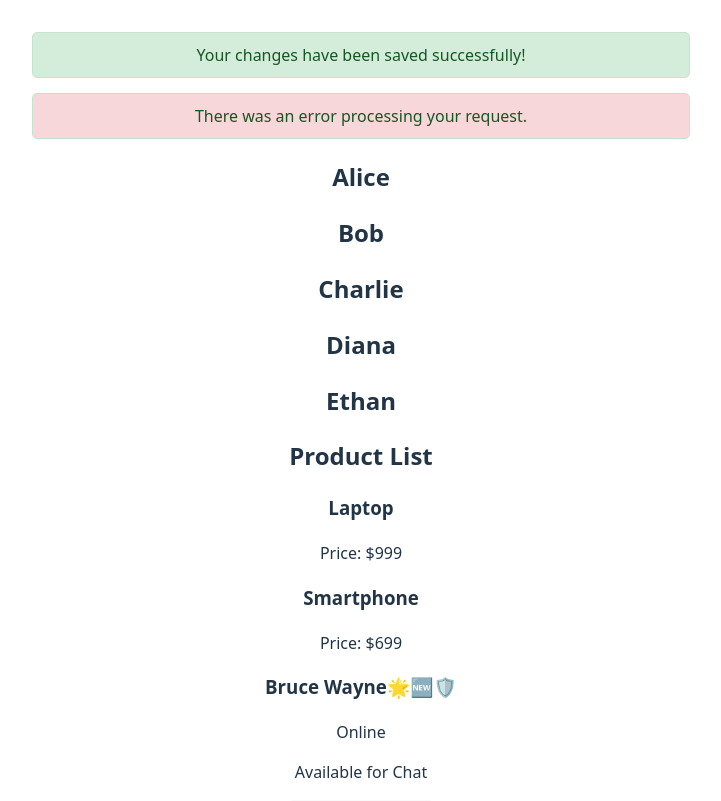
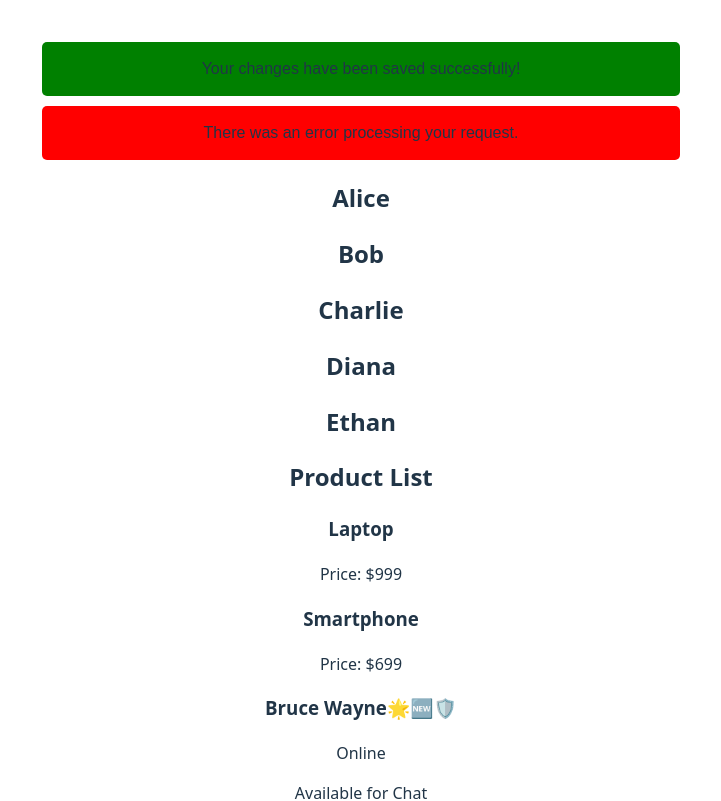
Before and after one commit to umeshraj/react19-tutorial, a React (Vite) app: page / in a window 1280 px wide. Shown: the top 801 px of the page, without its empty margins (279-1000 px from the left). Built offline with nearby package versions, Linux system fonts and the light colour scheme.

Commit message:
Style w/ .css

```diff
--- /dev/null
+++ b/src/Alert.css
@@ -0,0 +1,14 @@
+.alert {
+  padding: 15px;
+  margin: 10px;
+  border-radius: 5px;
+  font-family: Arial, sans-serif;
+}
+
+.success {
+  background-color: green;
+}
+
+.error {
+  background-color: red;
+}
--- a/src/Alert.jsx
+++ b/src/Alert.jsx
@@ -1,16 +1,5 @@
+import "./Alert.css";
+
 export const Alert = ({ children, type = "success" }) => {
-  return (
-    <div
-      style={{
-        backgroundColor: type === "success" ? "#d4edda" : "#f8d7da",
-        color: "#155724",
-        padding: "10px",
-        borderRadius: "5px",
-        border: "1px solid #c3e6cb",
-        marginBottom: "15px",
-      }}
-    >
-      {children}{" "}
-    </div>
-  );
+  return <div className={`alert ${type}`}>{children} </div>;
 };
```
